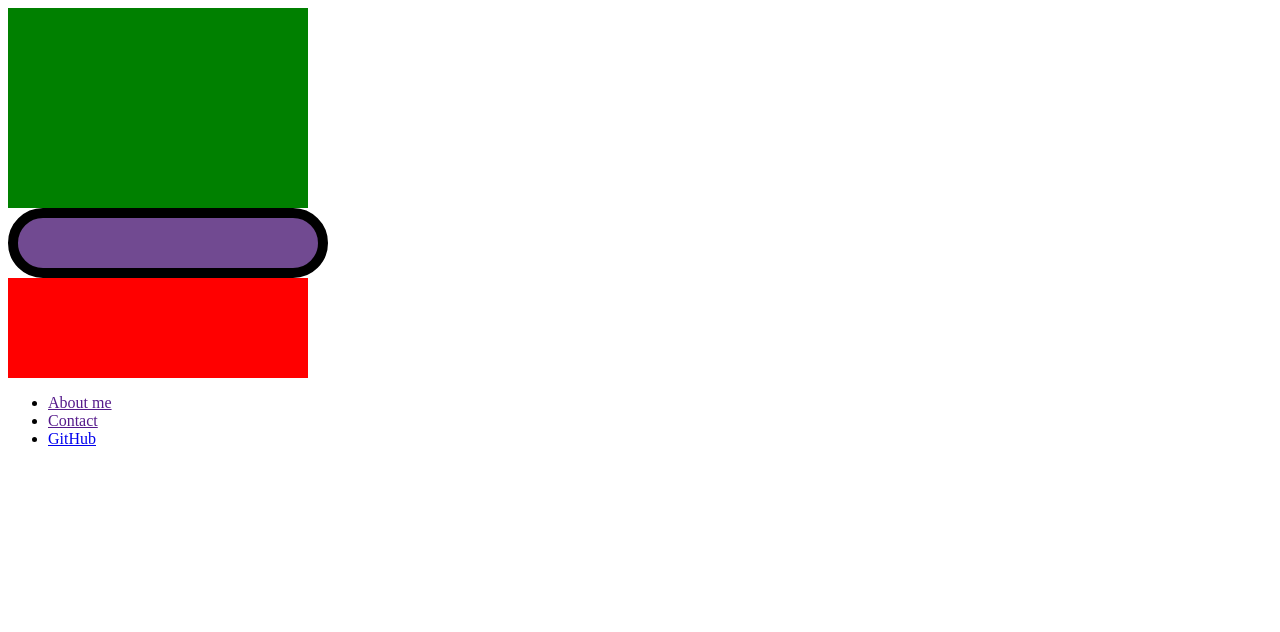
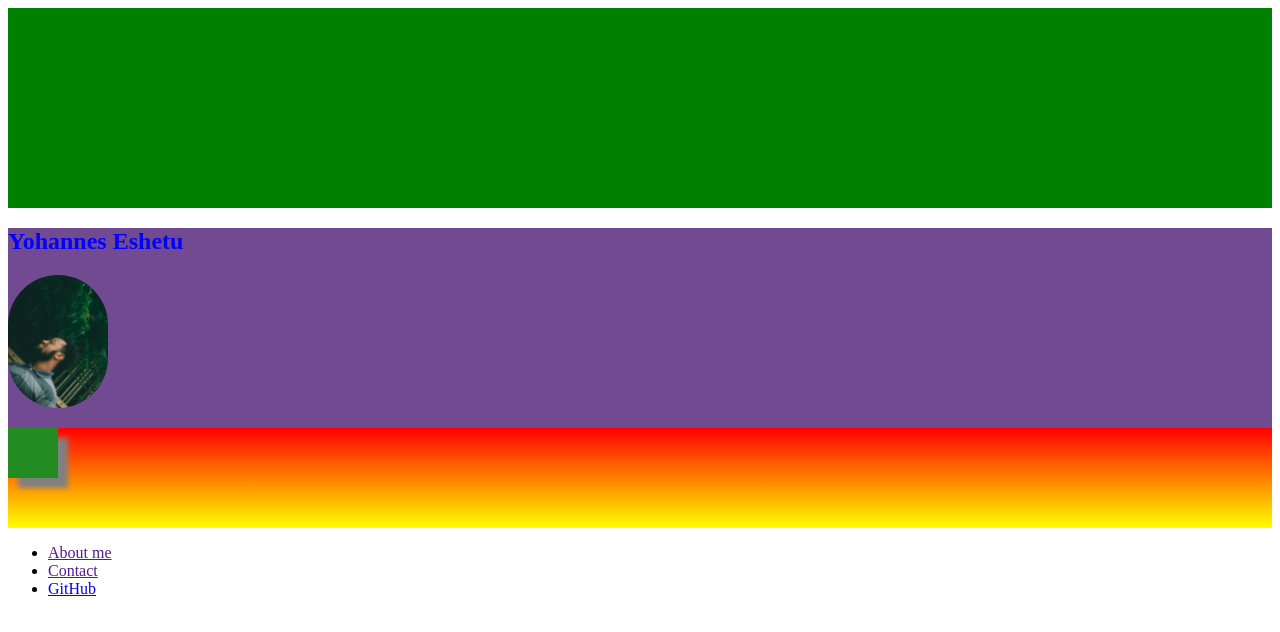
Before and after one commit to Yohannesiv/Bootcamp, a website built with Parcel: page index.html in a window 1280 px wide. Built offline with nearby package versions, Linux system fonts and the light colour scheme.

Commit message:
box shadows css

```diff
--- a/index.html
+++ b/index.html
@@ -7,8 +7,13 @@
     </head>
     <body>
       <header></header>
-      <div class="about-me"></div>
-      <section></section>
+      <div class="about-me">
+        <h2 id="name">Yohannes Eshetu</h2>
+        <img class="avatar" src="src/image/glass.jpg" alt="my avater" />
+      </div>
+      <section>
+        <div class="test" id="main"></div>
+      </section>
       <footer>
         <ul>
           <li><a href="">About me</a></li>
--- a/styles.css
+++ b/styles.css
@@ -1,20 +1,27 @@
+body {
+  display: flex;
+  flex-direction: column;
+}
 header {
-  width: 300px;
+  width: 100%;
   height: 200px;
   background-color: green;
   color: white;
 }
 .about-me {
-  width: 300px;
-  height: 50px;
+  width: 100%;
+  height: 200px;
   background-color: rgb(113, 74, 145);
-  border: solid black 10px;
+  /*border: solid black 10px;
   border-radius: 50px;
+ margin: 10% 0 10px 0;*/
 }
 section {
-  width: 300px;
+  width: 100%;
   height: 100px;
-  background-color: #ff0000;
+  background-image: linear-gradient(red, yellow);
+  /* background-color: #ff0000;*/
+  display: flex;
 }
 /* .cercle{
   width: 50px;
@@ -23,3 +30,18 @@ section {
   background-color: rgb(80, 78, 75);
   border: solid wheat;
 } */
+.avatar {
+  width: 100px;
+  border-radius: 50px;
+}
+#name {
+  color: blue;
+}
+.test {
+  width: 50px;
+  height: 50px;
+  background-color: forestgreen;
+}
+#main {
+  box-shadow: 10px 10px 5px grey;
+}
```
